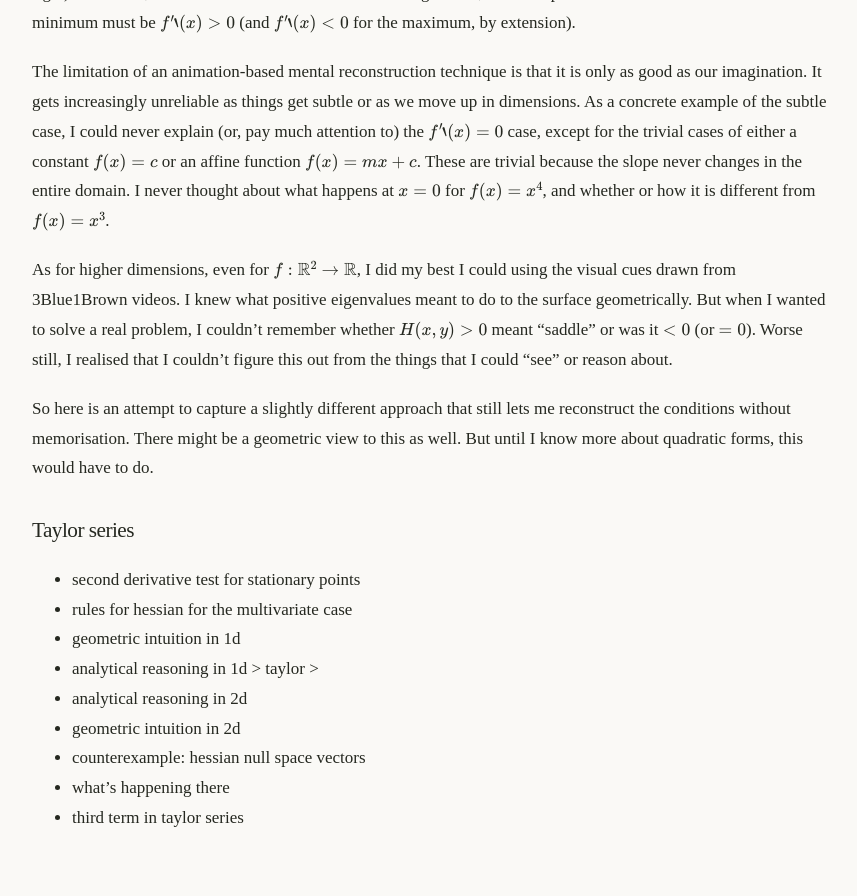
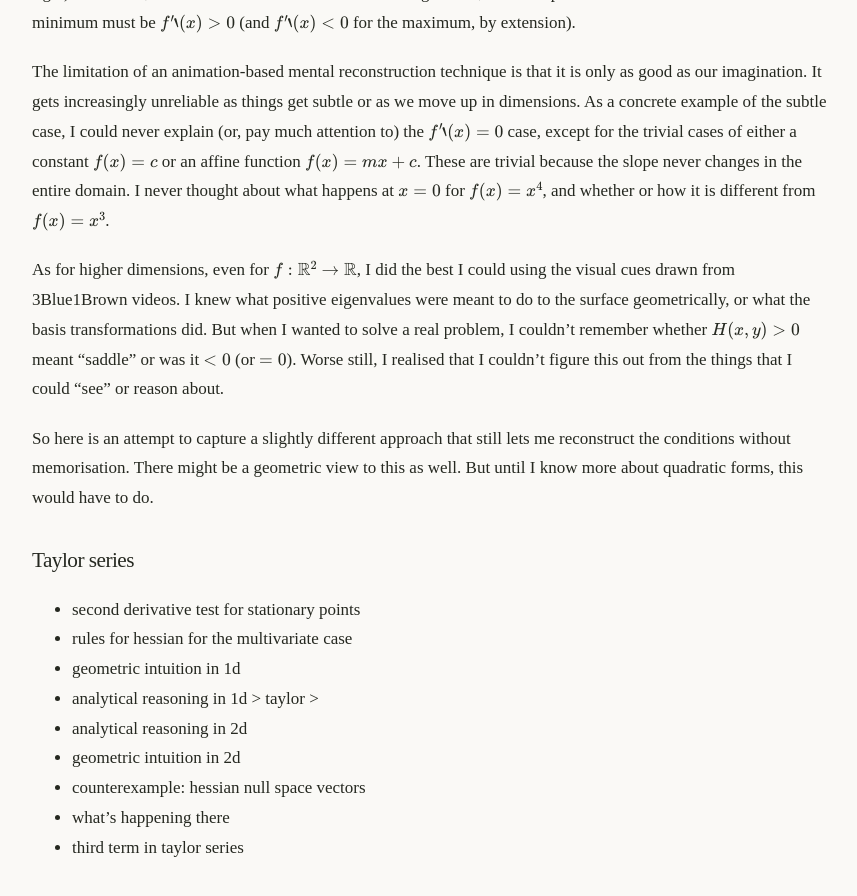
Before and after one commit to uselesstechjunks/maths, a Jekyll site: the page built from _posts/2026-10-21-when-the-hessian-fails.md, in a window 1280 px wide and 900 px high, scrolled down 654 px. Shown: the top 896 px of the window, without its empty margins (58-915 px from the left). Built offline with Jekyll 4.4.1, drawn with Linux system fonts in a browser that asks for light colours; some web fonts are replaced.

Commit message:
Update 2026-10-21-when-the-hessian-fails.md

```diff
--- a/_posts/2026-10-21-when-the-hessian-fails.md
+++ b/_posts/2026-10-21-when-the-hessian-fails.md
@@ -15,7 +15,7 @@ A nice thing about these intuitions is that I never had to memorise the particul
 
 The limitation of an animation-based mental reconstruction technique is that it is only as good as our imagination. It gets increasingly unreliable as things get subtle or as we move up in dimensions. As a concrete example of the subtle case, I could never explain (or, pay much attention to) the $f''(x)=0$ case, except for the trivial cases of either a constant $f(x)=c$ or an affine function $f(x)=mx+c$. These are trivial because the slope never changes in the entire domain. I never thought about what happens at $x=0$ for $f(x)=x^4$, and whether or how it is different from $f(x)=x^3$.
 
-As for higher dimensions, even for $f:\mathbb{R}^2\to\mathbb{R}$, I did my best I could using the visual cues drawn from 3Blue1Brown videos. I knew what positive eigenvalues meant to do to the surface geometrically. But when I wanted to solve a real problem, I couldn't remember whether $H(x,y)>0$ meant "saddle" or was it $<0$ (or $=0$). Worse still, I realised that I couldn't figure this out from the things that I could "see" or reason about.
+As for higher dimensions, even for $f:\mathbb{R}^2\to\mathbb{R}$, I did the best I could using the visual cues drawn from 3Blue1Brown videos. I knew what positive eigenvalues were meant to do to the surface geometrically, or what the basis transformations did. But when I wanted to solve a real problem, I couldn't remember whether $H(x,y)>0$ meant "saddle" or was it $<0$ (or $=0$). Worse still, I realised that I couldn't figure this out from the things that I could "see" or reason about.
 
 So here is an attempt to capture a slightly different approach that still lets me reconstruct the conditions without memorisation. There might be a geometric view to this as well. But until I know more about quadratic forms, this would have to do.
 
```
